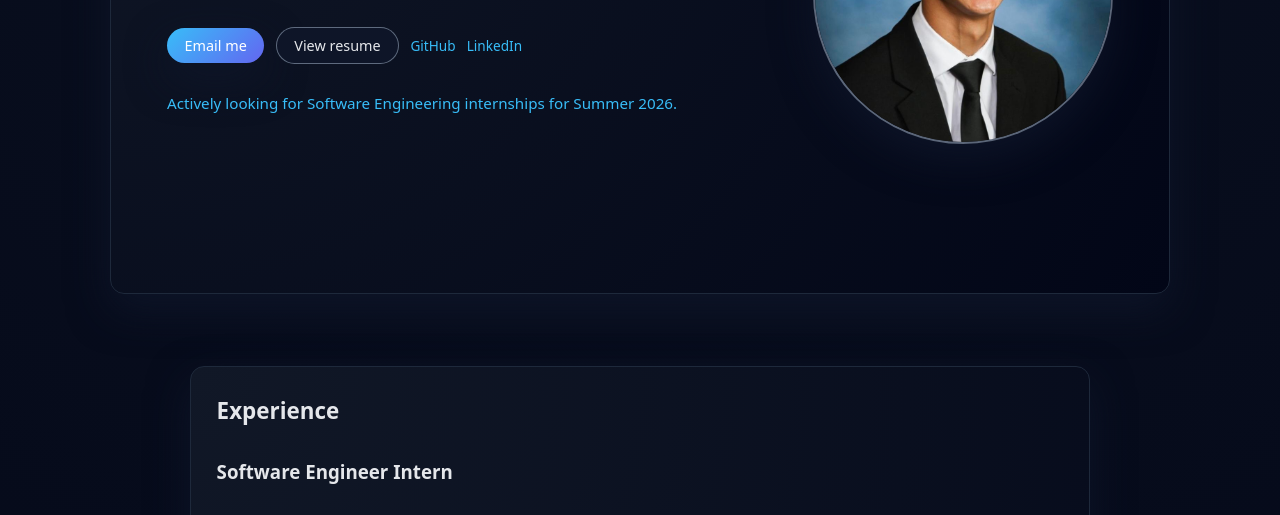
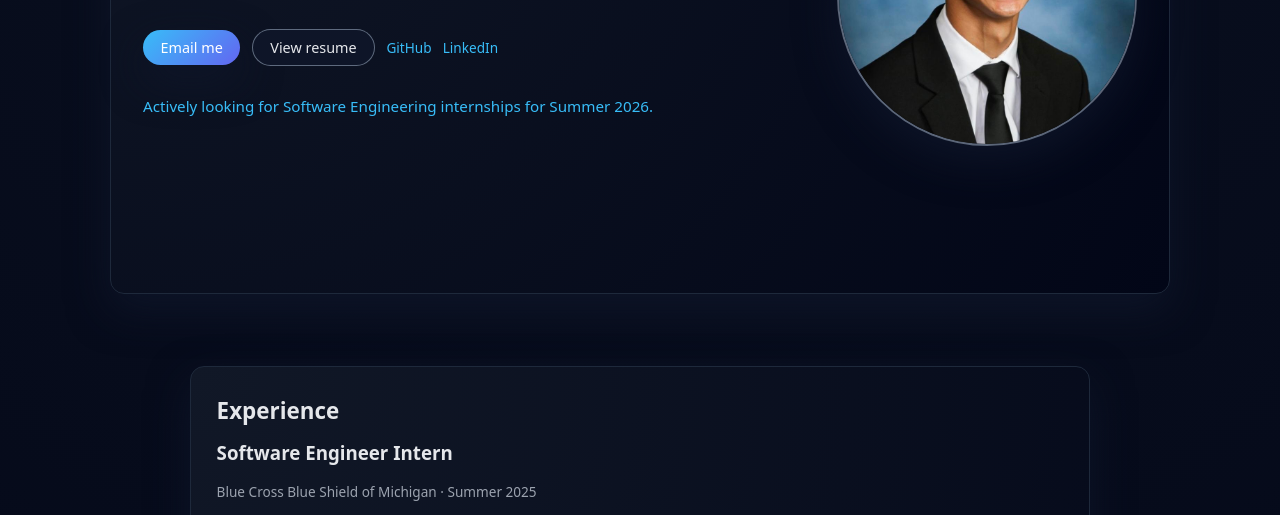
Before and after one commit to avirai1/Personal-Website, a plain HTML site: page index.html in a window 1280 px wide. Shown: the part 415-930 px from the top of the page. Drawn offline with Linux system fonts and the light colour scheme.

Commit message:
same old same old. UI UPDATEEEE

```diff
--- a/styles.css
+++ b/styles.css
@@ -108,7 +108,7 @@ body {
   background: radial-gradient(circle at top left, #111827, #020617);
   border-radius: var(--radius);
   border: 1px solid var(--border);
-  padding: 4rem 3.5rem 4rem;
+  padding: 2.5rem 2rem 2.2rem;
   box-shadow: var(--shadow);
   width: 100%;
   display: flex;
@@ -240,7 +240,7 @@ p {
 .experience-main {
   display: flex;
   flex-direction: column;
-  gap: 0.1rem;
+  gap: 0.05rem;
   margin-bottom: 0.4rem;
 }
 
@@ -258,6 +258,10 @@ p {
 
 .experience-item li + li {
   margin-top: 0.2rem;
+}
+
+.experience-item h3 {
+  margin: 0 0 0.1rem 0;
 }
 
 /* Projects */
@@ -347,7 +351,7 @@ p {
 }
 
 .about-image img {
-  width: 400px;
+  width: 280px;
   height: 450px;
   border-radius: var(--radius);
   object-fit: cover;
```
